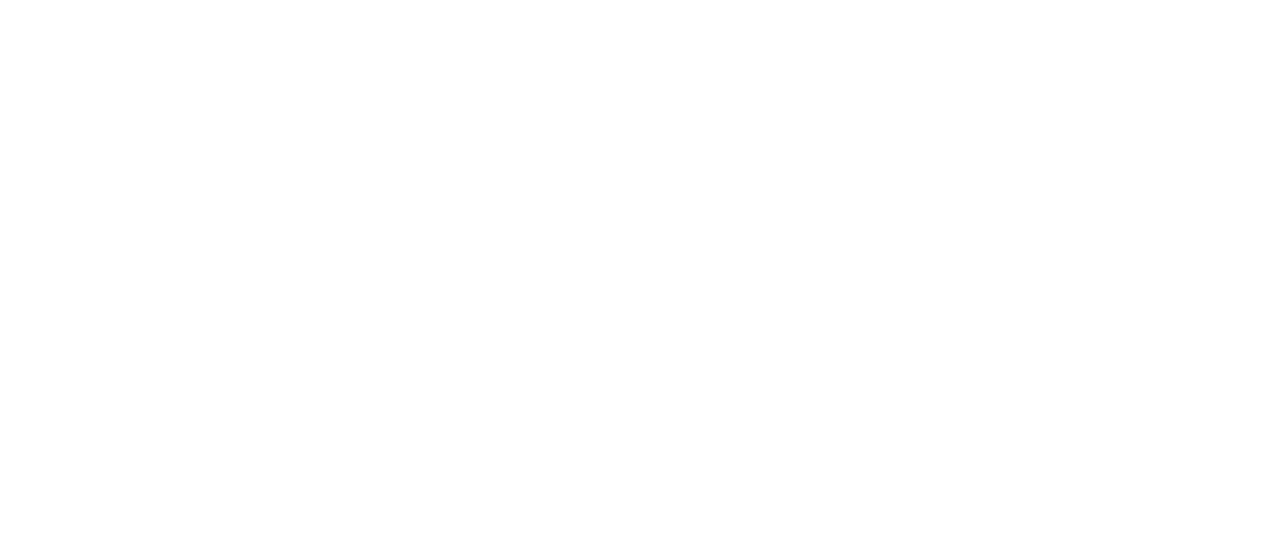
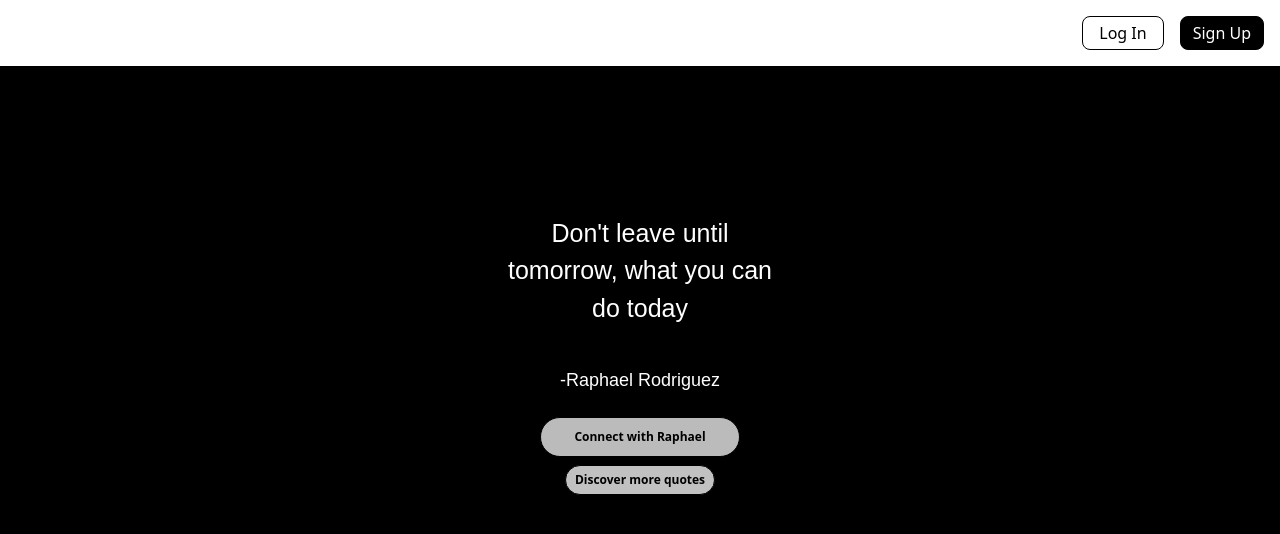
Before and after one commit to Rapcole12/STEMagnet, a React (Create React App) app in the folder frontend/: page /Quotes in a window 1280 px wide. Shown: the top 534 px of the page. Built offline with nearby package versions, Linux system fonts and the light colour scheme.

Commit message:
quote page done

```diff
--- /dev/null
+++ b/frontend/src/animations/quotes.css
@@ -0,0 +1,37 @@
+@keyframes fadeBackground {
+    0% {
+      background-color: white; /* Start background color */
+    }
+    100% {
+      background-color: black; /* End background color */
+    }
+  }
+
+  .fade-to-black {
+    animation: fadeBackground 2s ease-in-out forwards; /* Animation duration 2s */
+  }
+
+  @import url('https://fonts.googleapis.com/css2?family=Poppins:wght@300;400;500;600;700&display=swap');
+
+  .font-100 {
+    font-family: 'Poppins', sans-serif; /* Apply Poppins font to text inside .font-100 */
+  }
+
+  .fade-text {
+    transition: opacity 0.5s ease-out; /* Transition opacity over 0.5 seconds */
+    opacity: 1; /* Initially fully opaque */
+  }
+
+  .fade-to-black .fade-text {
+    opacity: 0; /* When background fades to black, text fades out */
+  }
+
+  .text-box {
+    width: 300px; /* Set the width of the text box */
+    max-width: 100%; /* Ensure the text box doesn't exceed 100% of its container */
+    height: 200px; /* Set the height of the text box */
+    padding: 10px; /* Add padding for spacing inside the text box */
+    font-size: 16px; /* Set the font size */
+    line-height: 1.5; /* Set the line height for readability */
+    justify-content: center;
+  }
--- a/frontend/src/pages/quotes.jsx
+++ b/frontend/src/pages/quotes.jsx
@@ -1,11 +1,72 @@
-import React from 'react'
+import React, { useEffect, useState } from 'react';
+import NavBar from '../components/Nav';
+import '../animations/quotes.css';
 
-const quotes = () => {
+const Quotes = () => {
+  const [fade, setFade] = useState(false);
+  const [showContent, setShowContent] = useState(false); // State to manage content visibility
+
+  const quoteSelected = "Don't leave until tomorrow, what you can do today";
+  const quoteFirst = "Raphael ";
+  const quoteLast = "Rodriguez";
+
+  // Function to handle content visibility after 5 seconds
+  const handleContentVisibility = () => {
+    setTimeout(() => {
+      setShowContent(true);
+    }, 4000);
+  };
+
+  useEffect(() => {
+    // Start counting 5 seconds for content visibility
+    handleContentVisibility();
+
+    // Start fading animation after 1.5 seconds
+    const timer = setTimeout(() => {
+      setFade(true);
+    }, 1500);
+
+    return () => clearTimeout(timer);
+  }, []);
+
   return (
-    <div>
+    <div className={`h-screen transition-colors duration-1000 bg-white ${fade ? 'fade-to-black' : ''}`}>
+      <div className="sticky top-0 border-b border-black">
+        <NavBar/>
+      </div>
+
+      <h1 className="fade-text font-100 text-[25px] pt-20 text-center">
+        Quote of the Day...
+      </h1>
+
+      <div className="font-100 text-box mx-auto">
+        <h1 className="pt-5 text-[25px] text-white text-center">
+          {quoteSelected}
+        </h1>
+
+        <h1 className="pt-10 text-[18px] text-white text-center">
+          -{quoteFirst} {quoteLast}
+        </h1>
+      </div>
+
+      {/* Apply invisible class conditionally */}
+      <div className={`pt-8 ${showContent ? '' : 'invisible'}`}>
+        <li className="mx-auto animate-pulse items-center hover:bg-[#E0D9F1] w-[200px] h-[40px] flex bg-[#ffffff] font-semibold rounded-full border border-black">
+          <button className="mx-auto block text-black text-[12px]">
+            Connect with {quoteFirst}
+          </button>
+        </li>
+        <div class="pt-2">
+        <li className="mx-auto items-center hover:bg-[#8F8F8F] w-[150px] h-[30px] flex bg-[#C1C1C1] font-semibold rounded-full border border-black">
+          <button className="mx-auto block text-black text-[12px]">
+            Discover more quotes
+          </button>
+        </li>
+        </div>
+      </div>
 
     </div>
-  )
-}
+  );
+};
 
-export default quotes
+export default Quotes;
```
